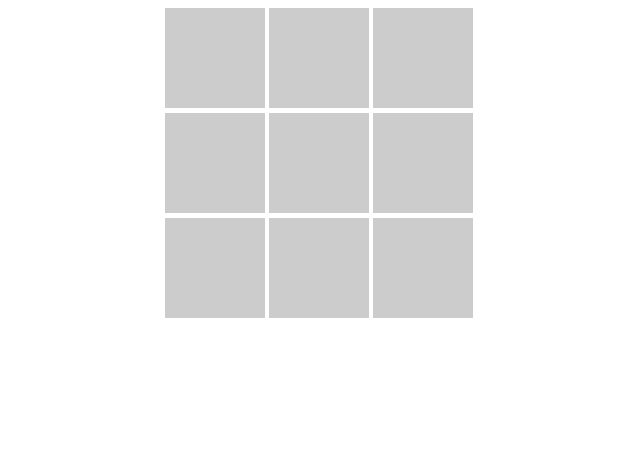
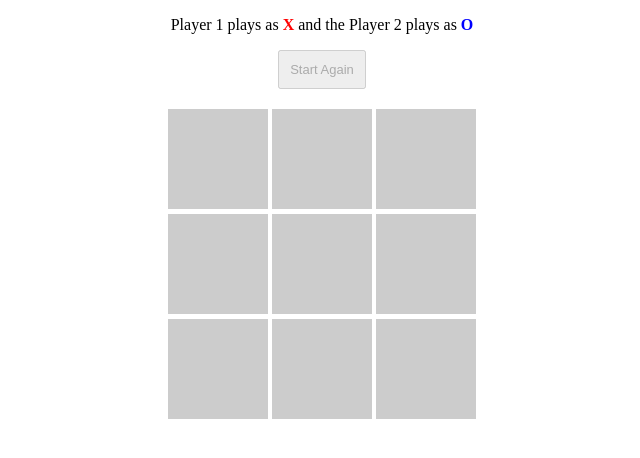
Before and after one commit to aiday0503/tic-tac-toe, a plain HTML site: page index.html in a window 1280 px wide. Shown: the whole page, without its empty margins (318-958 px from the left). Drawn offline with nearby package versions, Linux system fonts and the light colour scheme.

Commit message:
feat(polishing)

```diff
--- a/index.html
+++ b/index.html
@@ -7,10 +7,14 @@
     <script src="http://ajax.googleapis.com/ajax/libs/jquery/1.11.1/jquery.min.js"></script>
     <script type="text/javascript" src="script.js"></script>
     <style>
+        body{
+            text-align: center;
+        }
         .container {
             width: 315px;
             height: auto;
             margin: 0 auto;
+            margin-top: 20px;
         }
         .box {
             height: 100px;
@@ -38,10 +42,25 @@
         .o::after {
             content: "O";
         }
+        .blue {
+            color: blue;
+            font-weight: bold;
+        }
+        .red {
+            color: red;
+            font-weight: bold;
+        }
+        #reset {
+            padding: 10px;
+            cursor: pointer;
+            text-align: center;
+            font-size: 13px;
+        }
     </style>
 </head>
 <body>
-
+    <p> Player 1 plays as <span class="red">X</span> and the Player 2 plays as <span class="blue">O</span> </p>
+    <button id="reset" disabled>Start Again</button>
     <div class="container">
         <div id="square1" class="box"></div>
         <div id="square2" class="box"></div>
@@ -54,6 +73,5 @@
         <div id="square9" class="box"></div>
     </div>
 
-
 </body>
 </html>
--- a/script.js
+++ b/script.js
@@ -25,6 +25,9 @@ $(document).ready(function() {
 			player1 = !player1;
 			const winner = ifWon();
 			if (winner) {
+				// enable restart game
+				$("#reset").prop('disabled', false);
+
 				// wait repaint element
 				setTimeout(function(){
 					alert(winner + ' won the game')
@@ -52,4 +55,10 @@ $(document).ready(function() {
 		}
 	}
 
+	$('#reset').on('click', function() {
+		$(".box").removeClass("clicked");
+		$(".box").removeClass("x");
+		$(".box").removeClass("o");
+	})
+
 });
```
Lines whose indentation alone changed are shown as unchanged.
